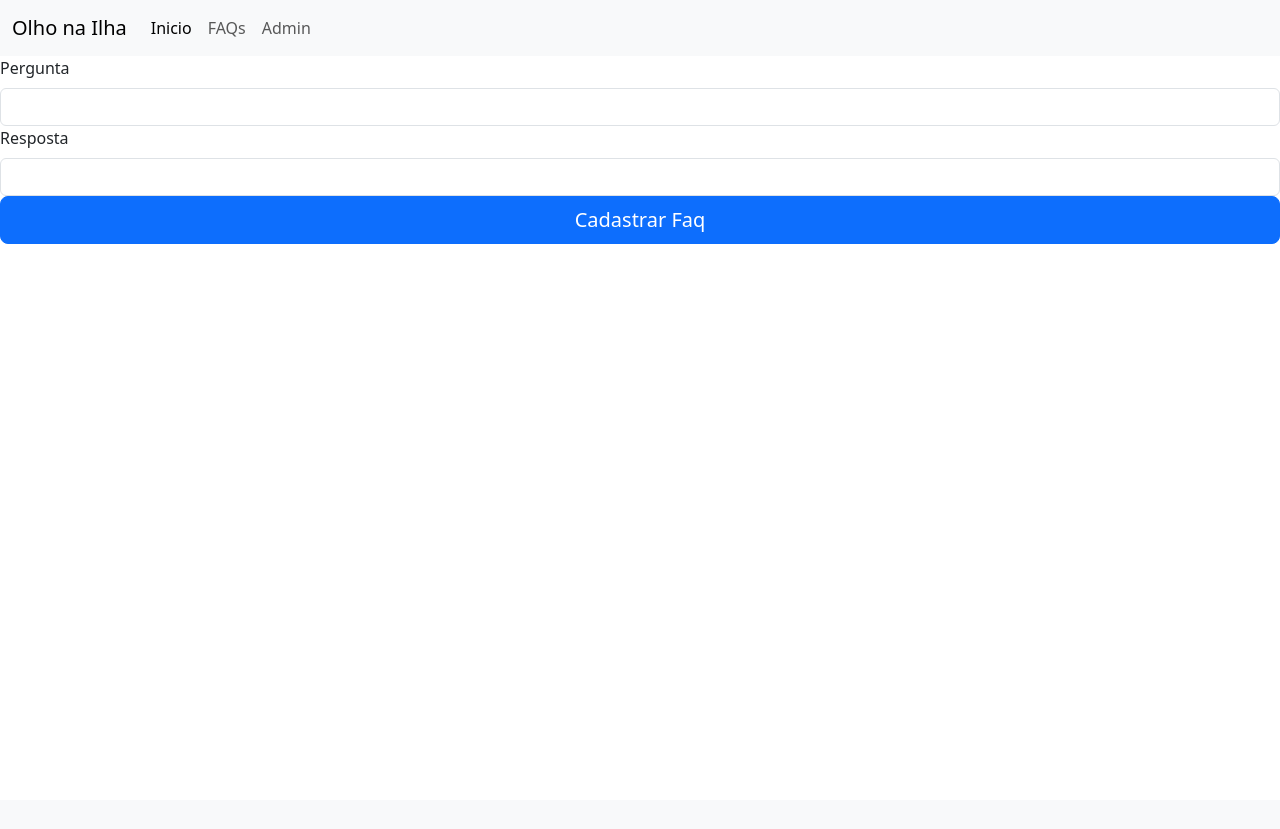
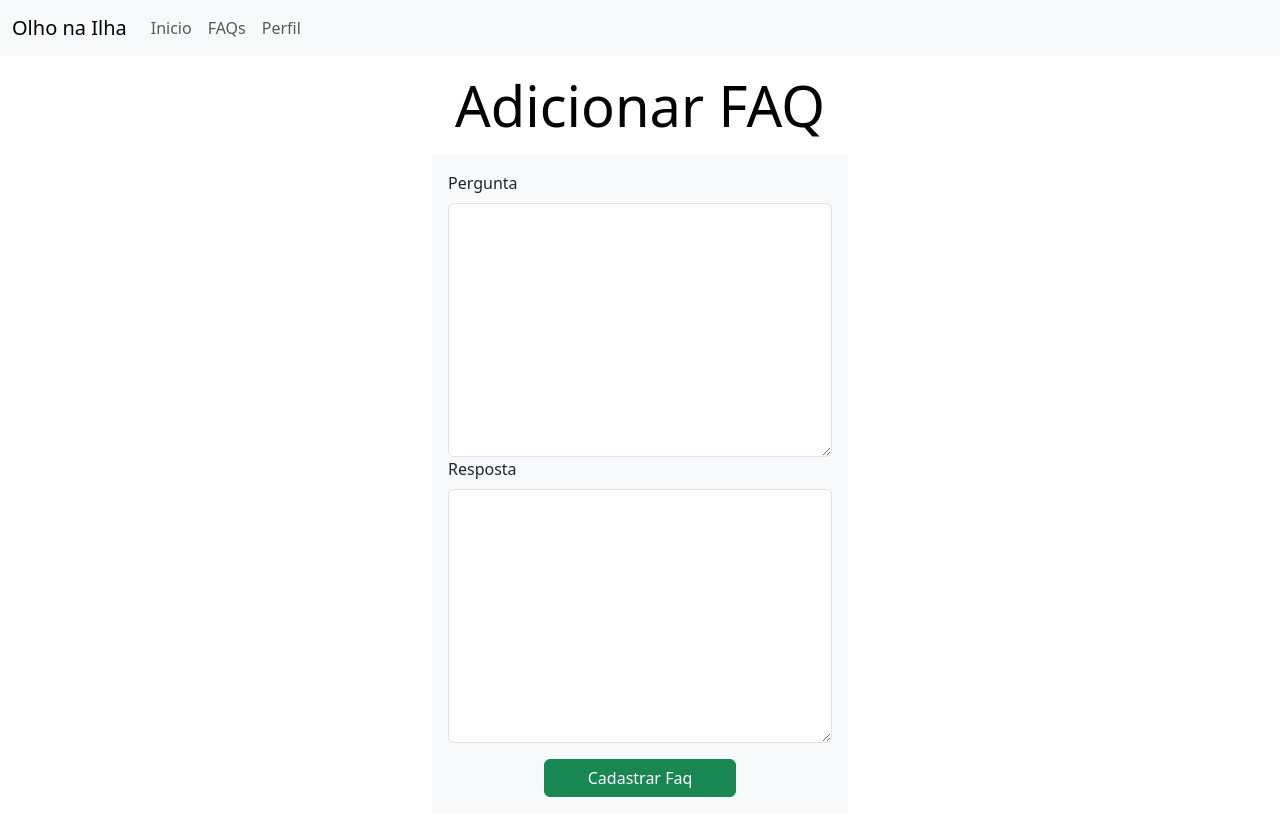
Before and after one commit to SktYzu/olhonailha, a PHP site: page /views/admin/faq_criar.php in a window 1280 px wide. Before the commit the page ends 244 px from the top, so only its background shows below. Run offline with PHP 8.4, Linux system fonts and the light colour scheme.

Commit message:
mudei um pouco do front

```diff
--- a/css/style.css
+++ b/css/style.css
@@ -3,3 +3,7 @@
     margin: 0;
     box-sizing: border-box;
 }
+
+.container {
+    max-width: 960px;
+}
--- a/templates/_cabecalho.php
+++ b/templates/_cabecalho.php
@@ -11,6 +11,8 @@
 
     <!-- js do bs -->
     <script src="https://cdn.jsdelivr.net/npm/bootstrap@5.3.2/dist/js/bootstrap.bundle.min.js" integrity="sha384-C6RzsynM9kWDrMNeT87bh95OGNyZPhcTNXj1NW7RuBCsyN/o0jlpcV8Qyq46cDfL" crossorigin="anonymous"></script>
+
+    <link rel="stylesheet" href="/projeto_90/css/style.css">
 </head>
 
 <body>
@@ -24,13 +26,13 @@
                 <div class="collapse navbar-collapse" id="navbarNavDropdown">
                     <ul class="navbar-nav">
                         <li class="nav-item">
-                            <a class="nav-link active" aria-current="page" href="/projeto_90/index.php">Inicio</a>
+                            <a class="nav-link" aria-current="page" href="/projeto_90/index.php">Inicio</a>
                         </li>
                         <li class="nav-item">
                             <a class="nav-link" href="/projeto_90/views/faqs.php">FAQs</a>
                         </li>
                         <li class="nav-item">
-                            <a class="nav-link" href="/projeto_90/views/admin/admin.php">Admin</a>
+                            <a class="nav-link" href="/projeto_90/views/admin/perfil.php">Perfil</a>
                         </li>
                     </ul>
                 </div>
--- a/views/admin/admin.php
+++ /dev/null
@@ -1,5 +0,0 @@
-<?php
-require_once $_SERVER['DOCUMENT_ROOT'] . '/projeto_90/templates/_cabecalho.php';
-?>
-
-<a href="/projeto_90/views/admin/faqs_listar.php">Gerenciar Faqs</a>
--- a/views/admin/faq_criar.php
+++ b/views/admin/faq_criar.php
@@ -2,18 +2,21 @@
 require_once $_SERVER['DOCUMENT_ROOT'] . '/projeto_90/templates/_cabecalho.php';
 ?>
 
-<section>
-    <form action="/projeto_90/controllers/faq_add_controller.php" method="post">
+<h1 class="display-4 fw-normal text-body-emphasis text-center m-3">Adicionar FAQ</h1>
+<section class="d-flex justify-content-center m-3">
+    <form action="/projeto_90/controllers/faq_add_controller.php" method="post" class="col col-4 p-3 bg-body-tertiary">
         <div class="col-12">
             <label for="pergunta" class="form-label">Pergunta</label>
-            <input type="text" class="form-control" id="pergunta" name="pergunta">
+            <textarea name="pergunta" id="pergunta" class="form-control" rows="10"></textarea>
         </div>
 
         <div class="col-12">
             <label for="resposta" class="form-label">Resposta</label>
-            <input type="text" class="form-control" id="resposta" name="resposta">
+            <textarea name="resposta" id="resposta" class="form-control" rows="10"></textarea>
         </div>
 
-        <button class="w-100 btn btn-primary btn-lg" type="submit">Cadastrar Faq</button>
+        <div class="col-6 mt-3 m-auto">
+            <button class="w-100 btn btn-success" type="submit">Cadastrar Faq</button>
+        </div>
     </form>
 </section>
--- /dev/null
+++ b/views/admin/perfil.php
@@ -0,0 +1,5 @@
+<?php
+require_once $_SERVER['DOCUMENT_ROOT'] . '/projeto_90/templates/_cabecalho.php';
+?>
+
+<a href="/projeto_90/views/admin/faqs_listar.php" class="btn btn-primary m-3">Gerenciar Faqs</a>
```
Also changed, not shown: views/admin/faq_editar.php (+8 -5 lines), views/admin/faqs_listar.php (+7 -4 lines), views/faqs.php (+4 -6 lines).
